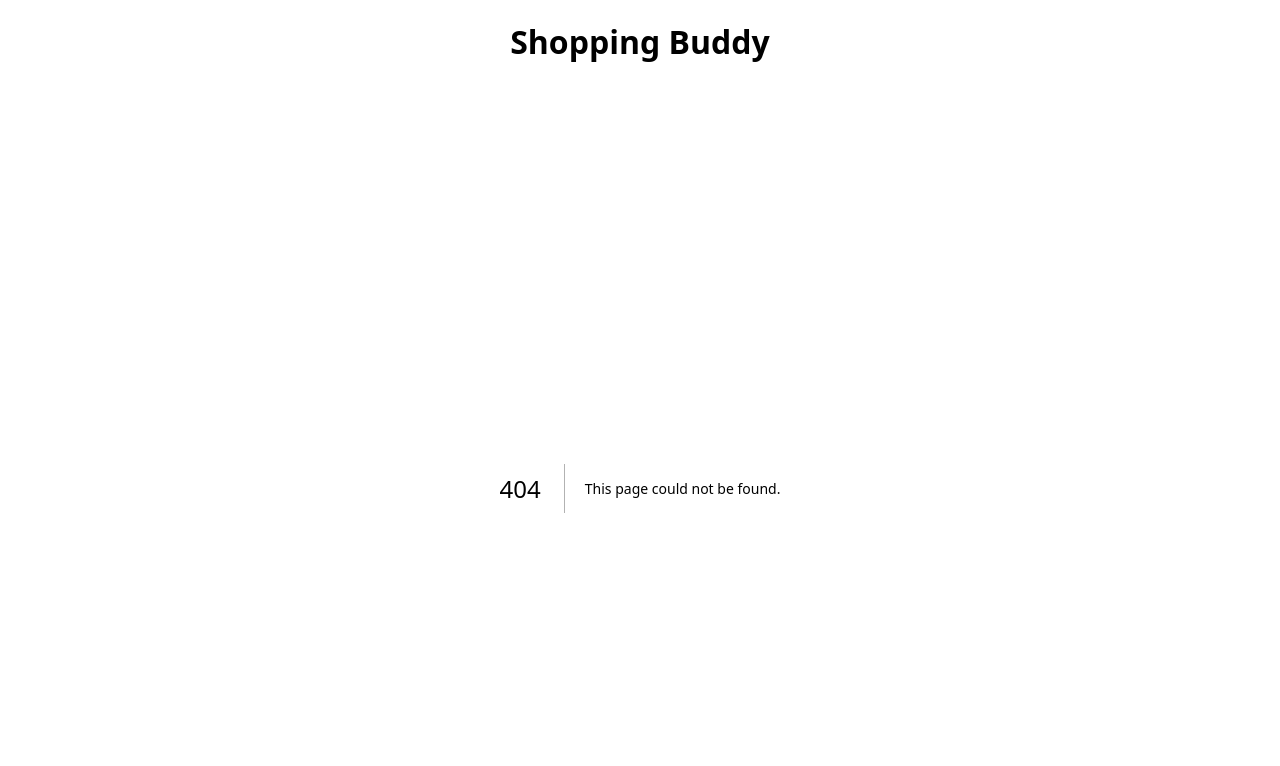
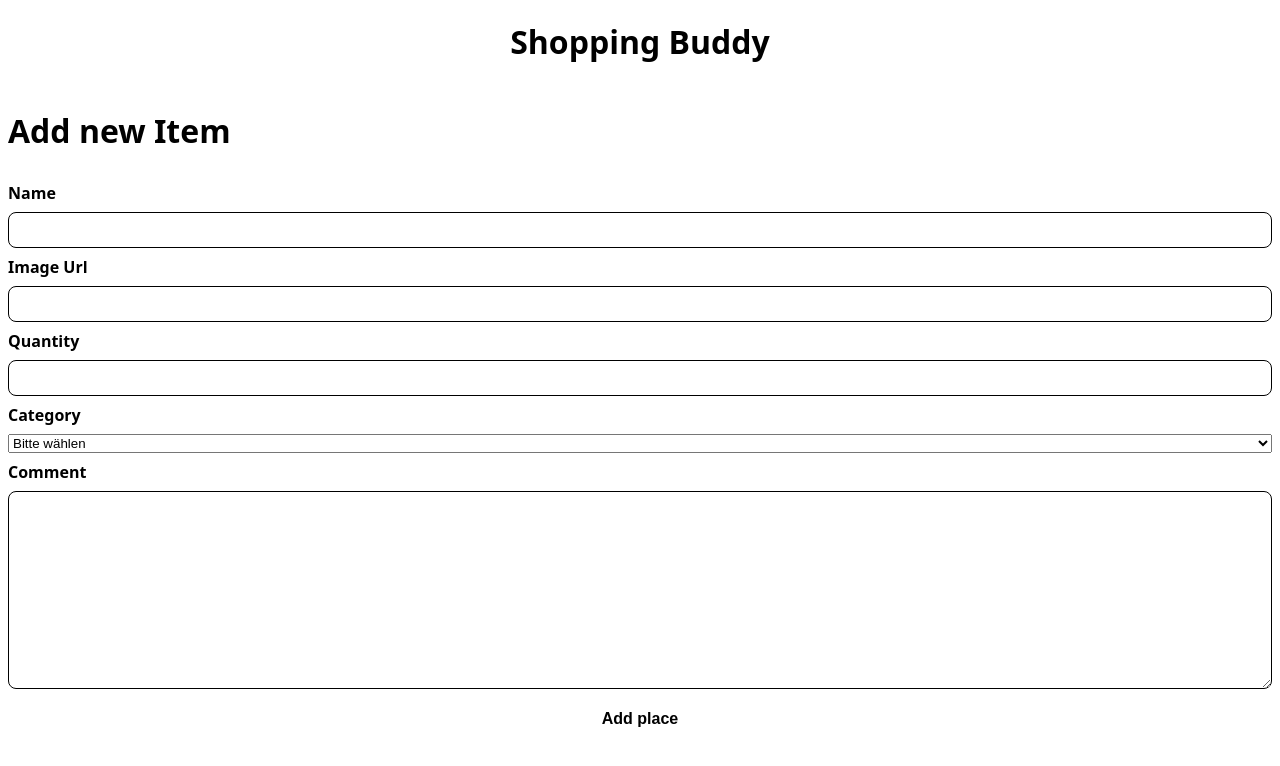
Before and after one commit to feminismuss/shopping-buddy, a Next.js app: page /addItem in a window 1280 px wide. Before the commit this address had no page. Shown: the top 766 px of the page. Built offline with nearby package versions, Linux system fonts and the light colour scheme.

Commit message:
add page for addItem

```diff
--- /dev/null
+++ b/pages/addItem.js
@@ -0,0 +1,25 @@
+import { useRouter } from "next/router";
+import ItemForm from "../components/ItemForm";
+
+export default function AddShoppingItem() {
+  const router = useRouter();
+
+  async function handleAddShoppingItem(data) {
+    const response = await fetch("/api/shoppingItems", {
+      method: "POST",
+      headers: { "Content-Type": "application/json" },
+      body: JSON.stringify(data),
+    });
+    if (response.ok) {
+      router.push("/");
+    } else {
+      console.error("Save failed");
+    }
+  }
+  return (
+    <>
+      <h1>Add new Item</h1>
+      <ItemForm onSubmit={handleAddShoppingItem} formName="new-item-form" />
+    </>
+  );
+}
```
